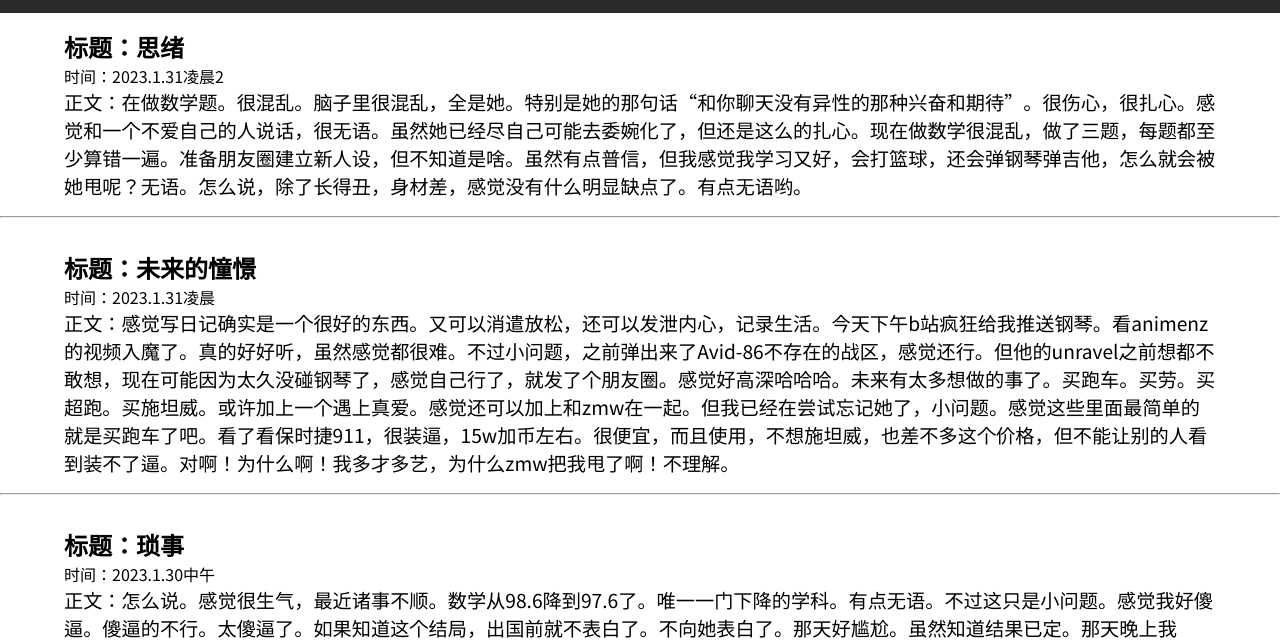
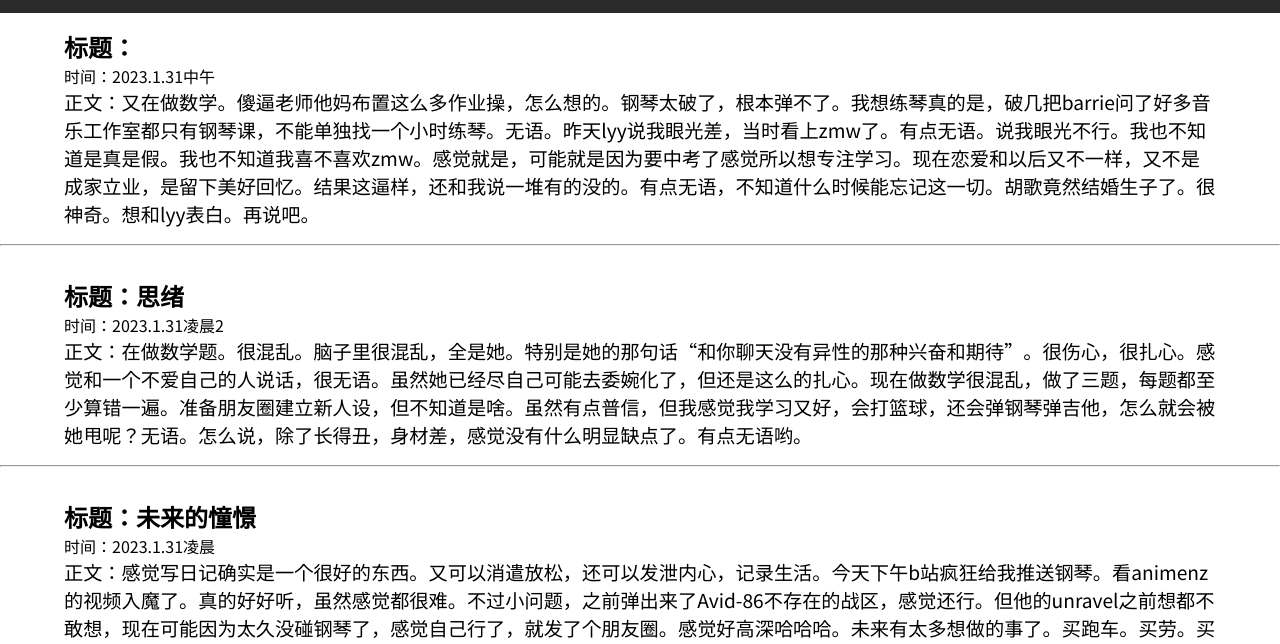
Before and after one commit to rickdiary/rickdiary.github.io, a plain HTML site: page index.html in a window 1280 px wide. Shown: the part 156-800 px from the top of the page. Drawn offline with Linux system fonts and the light colour scheme.

Commit message:
Add files via upload

```diff
--- a/index.html
+++ b/index.html
@@ -74,7 +74,12 @@
 
 
 
-
+    <div class="diary">
+        <h2 class="title"></h2>
+        <p class="time">2023.1.31中午</p>
+        <p class="diary">又在做数学。傻逼老师他妈布置这么多作业操，怎么想的。钢琴太破了，根本弹不了。我想练琴真的是，破几把barrie问了好多音乐工作室都只有钢琴课，不能单独找一个小时练琴。无语。昨天lyy说我眼光差，当时看上zmw了。有点无语。说我眼光不行。我也不知道是真是假。我也不知道我喜不喜欢zmw。感觉就是，可能就是因为要中考了感觉所以想专注学习。现在恋爱和以后又不一样，又不是成家立业，是留下美好回忆。结果这逼样，还和我说一堆有的没的。有点无语，不知道什么时候能忘记这一切。胡歌竟然结婚生子了。很神奇。想和lyy表白。再说吧。</p>
+        <hr class="diary">
+    </div>
     <div class="diary">
         <h2 class="title">思绪</h2>
         <p class="time">2023.1.31凌晨2</p>
```
